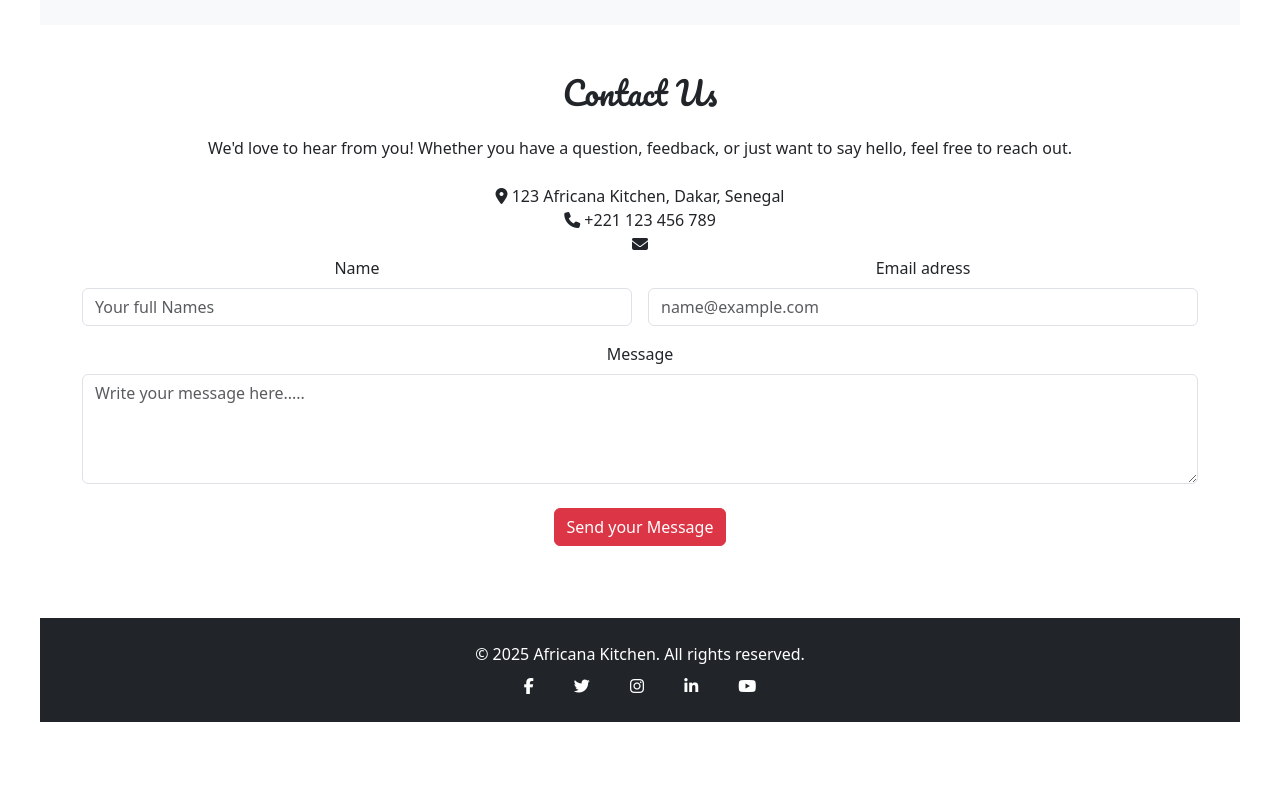
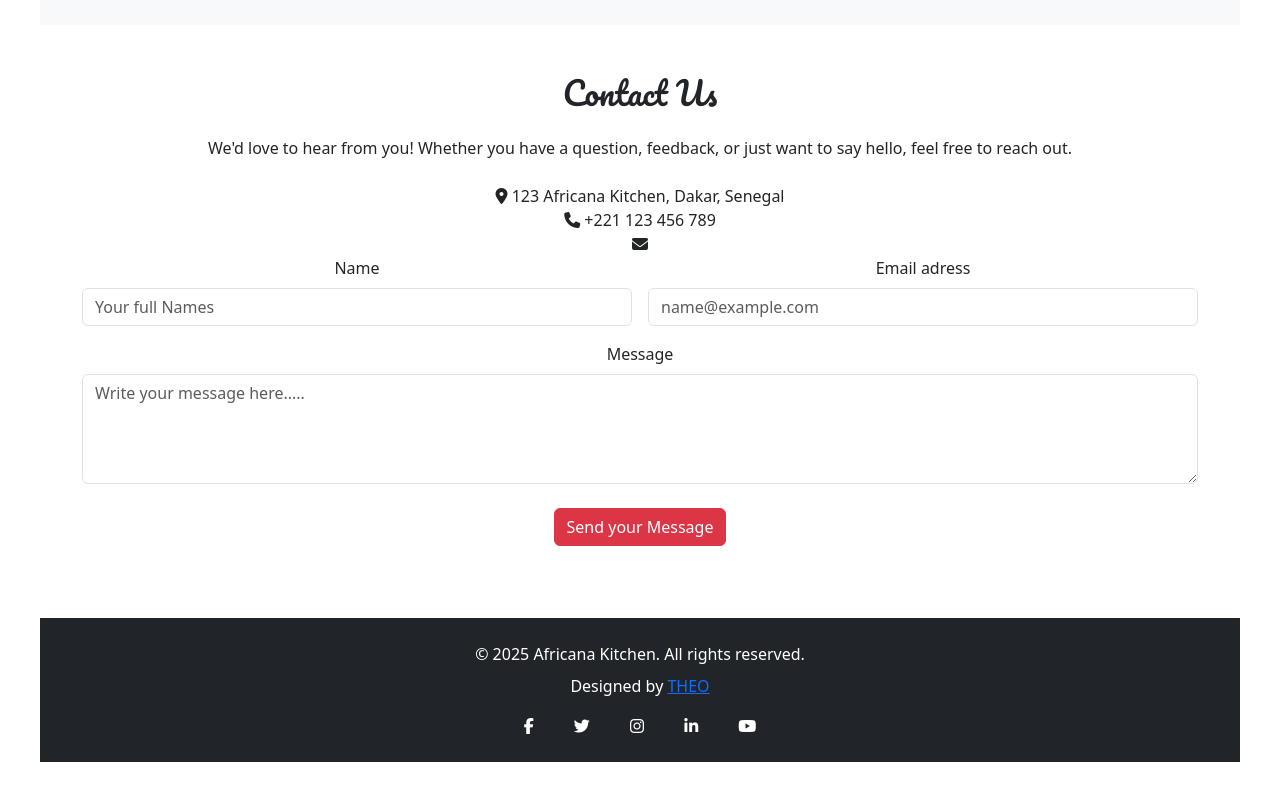
Before and after one commit to exalthab/africana-kitchen, a plain HTML site: page index.html in a window 1280 px wide. Shown: the part 1891-2691 px from the top of the page. Before the commit the page ends 2653 px from the top, so only its background shows below. Drawn offline with Linux system fonts and the light colour scheme.

Commit message:
adding text address on footer page

```diff
--- a/index.html
+++ b/index.html
@@ -152,6 +152,10 @@
 <footer class="footer text-center text-white bg-dark py-4">
     <div class="container">
       <p class="mb-2">&copy; 2025 Africana Kitchen. All rights reserved.</p>
+      <p>Designed by
+        <a href="mailto:exalthab@gmail.com" class="text-blue-500 hover:underline">
+          THEO
+        </a></p>
       <div>
         <a href="#" class="text-white me-3"><i class="fab fa-facebook-f"></i></a>
         <a href="#" class="text-white me-3"><i class="fab fa-twitter"></i></a>
```
